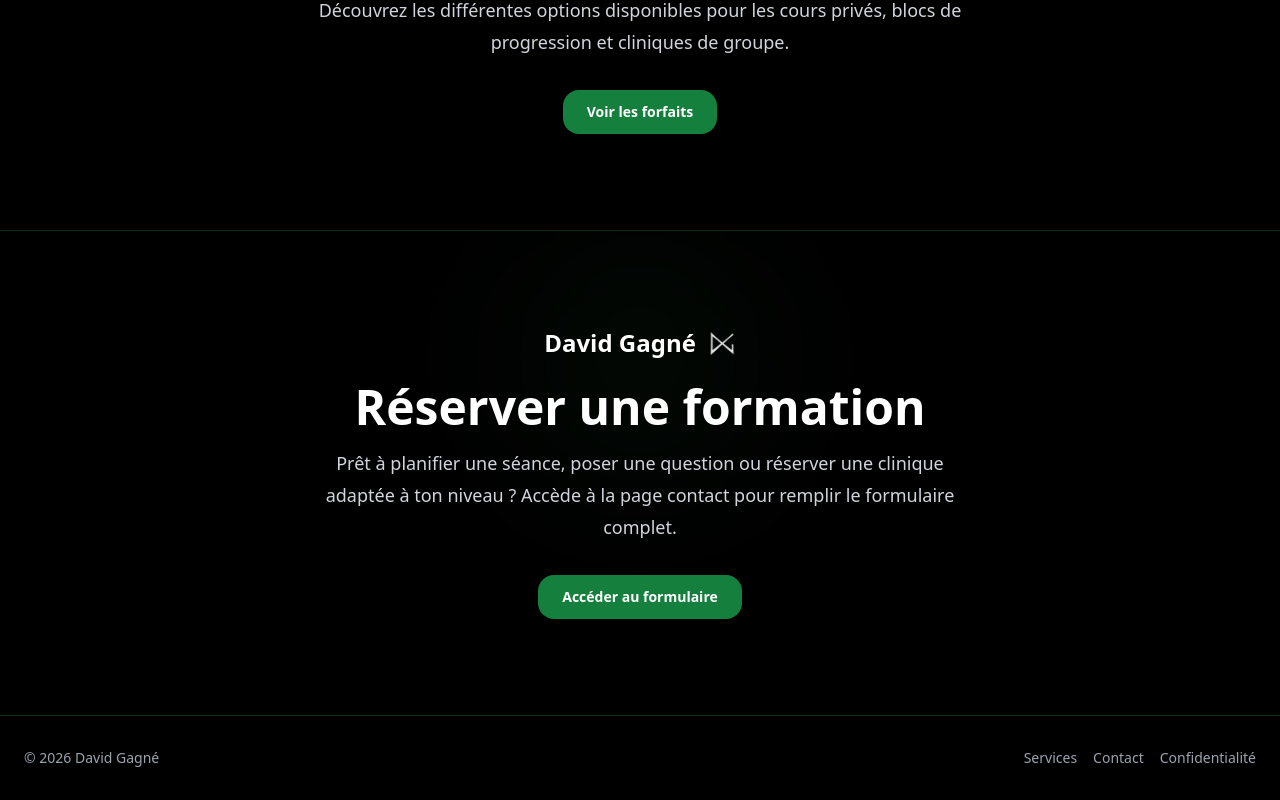
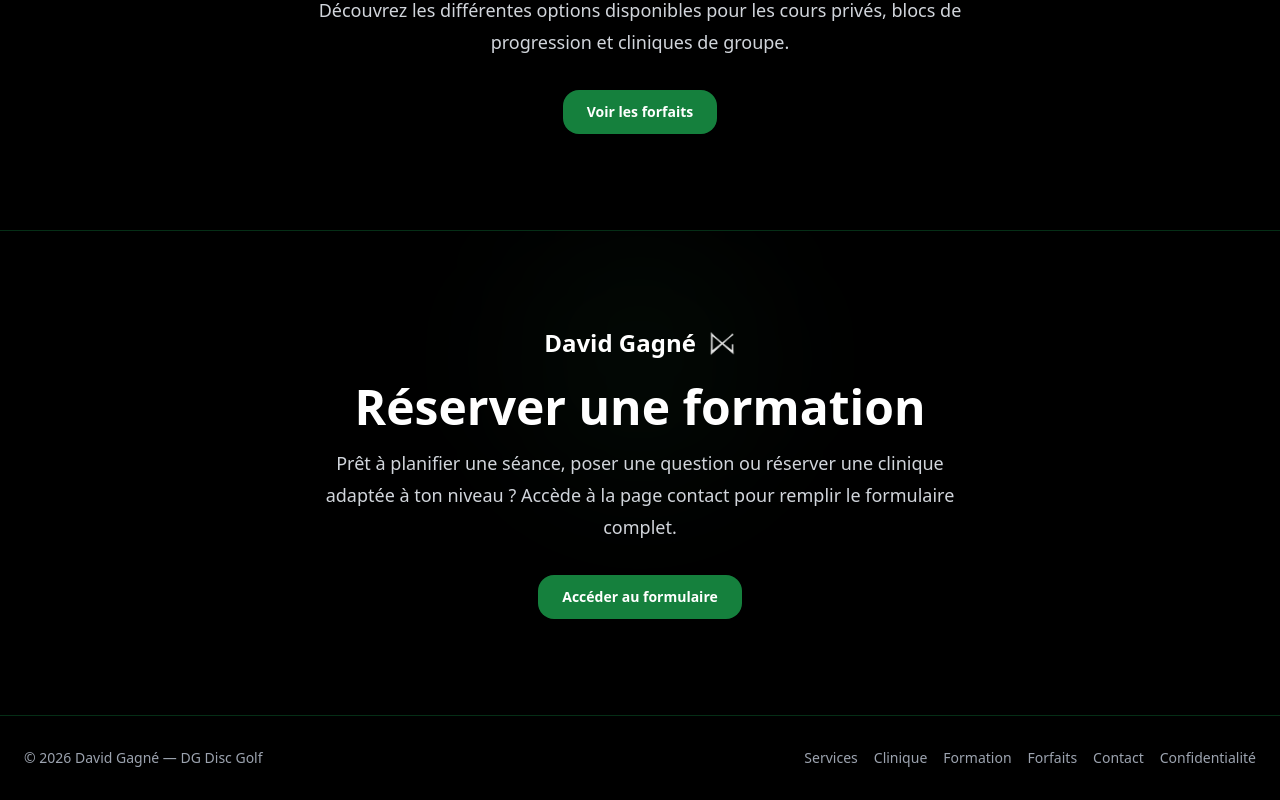
Before and after one commit to DGDiscgolf/DG_Discgolf, a React (Vite) app: page / in a window 1280 px wide. Shown: the part 3550-4350 px from the top of the page. Built offline with nearby package versions, Linux system fonts and the light colour scheme.

Commit message:
Update Footer.jsx

```diff
--- a/src/components/Footer.jsx
+++ b/src/components/Footer.jsx
@@ -2,14 +2,29 @@ import { Link } from "react-router-dom";
 
 export default function Footer() {
   return (
-    <footer className="border-t border-green-950 bg-black px-6 py-8 text-sm text-gray-400">
-      <div className="max-w-7xl mx-auto flex justify-between">
-        <p>© 2026 David Gagné</p>
+    <footer className="border-t border-green-950 bg-black px-6 py-8">
+      <div className="mx-auto flex max-w-7xl flex-col gap-4 text-sm text-gray-400 md:flex-row md:items-center md:justify-between">
+        <p>© 2026 David Gagné — DG Disc Golf</p>
 
-        <div className="flex gap-4">
-          <Link to="/services">Services</Link>
-          <Link to="/contact">Contact</Link>
-          <Link to="/confidentialite">Confidentialité</Link>
+        <div className="flex flex-wrap gap-4">
+          <Link to="/services" className="transition hover:text-green-400">
+            Services
+          </Link>
+          <Link to="/clinique" className="transition hover:text-green-400">
+            Clinique
+          </Link>
+          <Link to="/formation" className="transition hover:text-green-400">
+            Formation
+          </Link>
+          <Link to="/forfaits" className="transition hover:text-green-400">
+            Forfaits
+          </Link>
+          <Link to="/contact" className="transition hover:text-green-400">
+            Contact
+          </Link>
+          <Link to="/confidentialite" className="transition hover:text-green-400">
+            Confidentialité
+          </Link>
         </div>
       </div>
     </footer>
```
